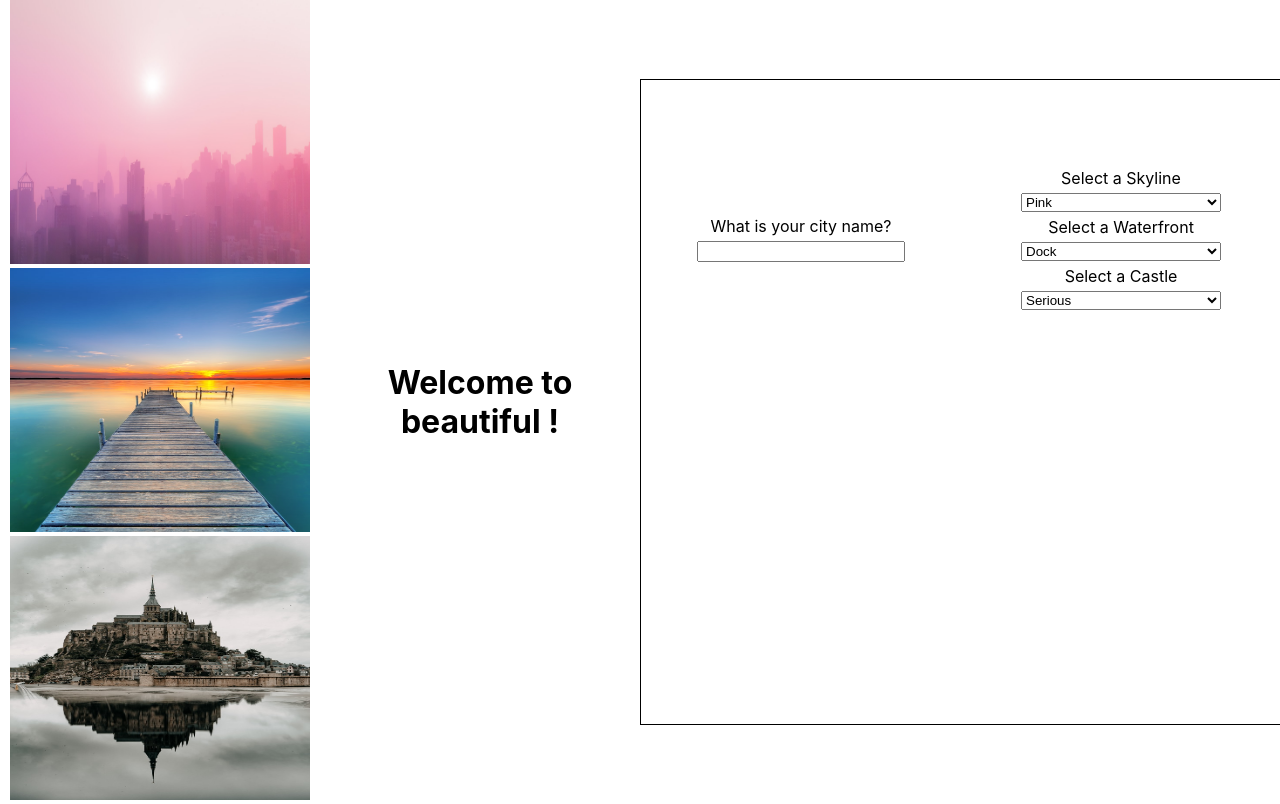
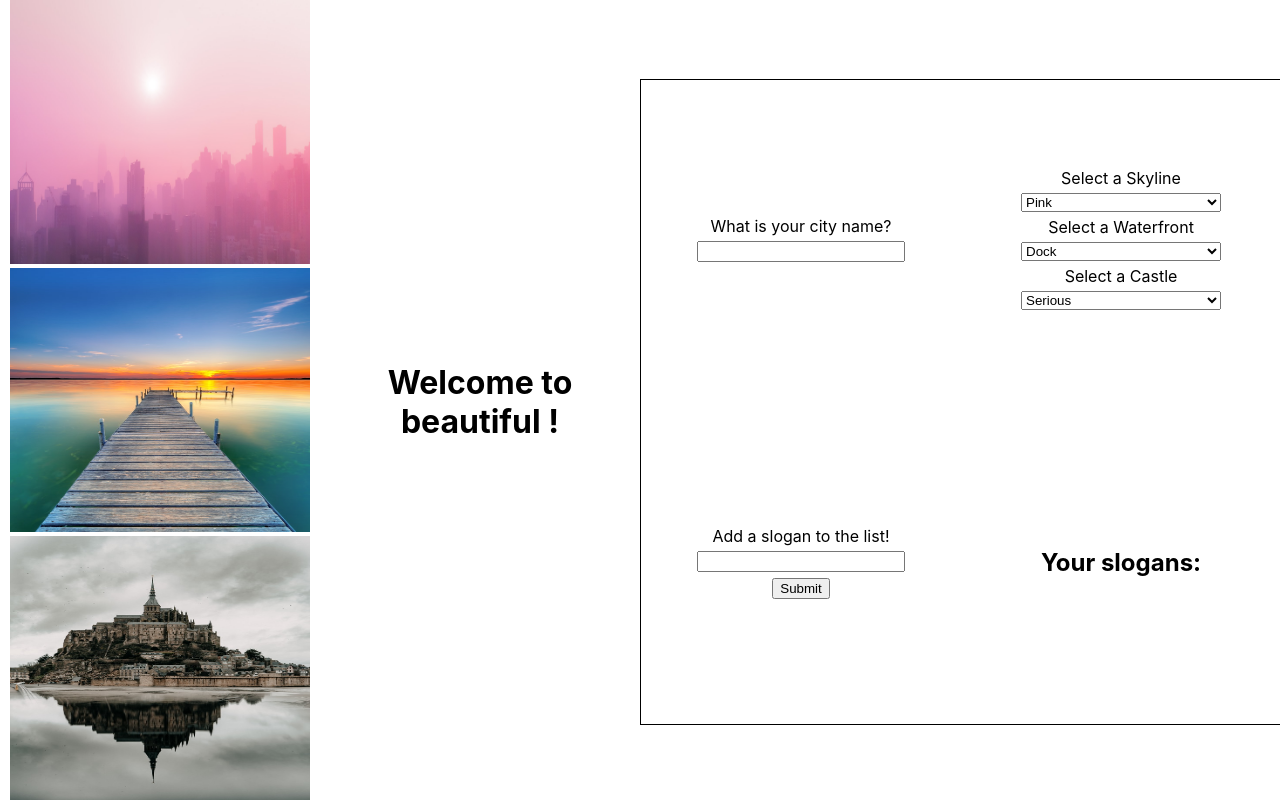
Before and after one commit to belliott15/2.5-City-Builder_HB-React, a React (Create React App) app: page / in a window 1280 px wide. Built offline with nearby package versions, Linux system fonts and the light colour scheme.

Commit message:
initilized slogan form and slogan list

```diff
--- a/src/App.js
+++ b/src/App.js
@@ -41,8 +41,9 @@ function App() {
           <CastleDropdown setCastleID={setCastleID}/>
         </section>
         {/* here, the SloganForm component takes in the setSlogans state handler function and the slogans array that live in state */}
+        <SloganForm slogans={slogans} setSlogans={setSlogans}/>
         {/* here, the SloganList component takes the array of slogans that lives in state */}
-
+        <SloganList slogans={slogans}/>
       </div>
     </div>
   );
--- a/src/SloganForm.js
+++ b/src/SloganForm.js
@@ -1,24 +1,26 @@
-export default function SloganForm(props) {
+import { useState } from 'react';
+export default function SloganForm({ slogans, setSlogans }) {
   // React forms are a pain!
   // Track the sloganInput form state with a useState hook
-
+  const [sloganInput, setSloganInput] = useState(['']);
   function handleSubmit(e) {
     e.preventDefault();
 
     // This component takes in a prop called setSlogans, which is a function that takes in an array of slogans.
     // Also, this component also takes in a prop called slogans, which is an arry of strings. //// On submit call the setSlogans state with a new array that is a copy of the old array with the new slogan immutably added to the end
-
+    setSlogans([...slogans], sloganInput);
     // set the sloganInput form state to an empty string to reset the form
+    sloganInput('');
   }
 
   return (
     <section>
       {/* on submit, call the handleSubmit function, defined above */}
-      <form>
+      <form onSubmit={handleSubmit}>
         Add a slogan to the list!
         {/* on change, set the sloganInput in state to be the input value */}
         {/* also, weirdly, set the value of this input to the sloganInput tracked in state to make this a 'controlled' form input */}
-        <input />
+        <input value={sloganInput} onChange={() => setSloganInput(sloganInput)}/>
         <button>Submit</button>
       </form>
     </section>
--- a/src/SloganList.js
+++ b/src/SloganList.js
@@ -1,11 +1,13 @@
 import React from 'react';
+import Slogan from './Slogan.js';
 
-export default function SloganList(props) {
+export default function SloganList({ slogans }) {
   return (
     <section>
       <h2>Your slogans:</h2>
       {/* This kind of component should be familiar by now. It takes in (as props) an array of slogans */}
       {/* Then map over those slogans and for each slogan, render a Slogan component. Supply a key and a slogan as props to each Slogan component */}
+      {slogans.map((slogan, i) => <Slogan key={slogan + i} slogan={slogan} />)}
     </section>
   );
 }
```
